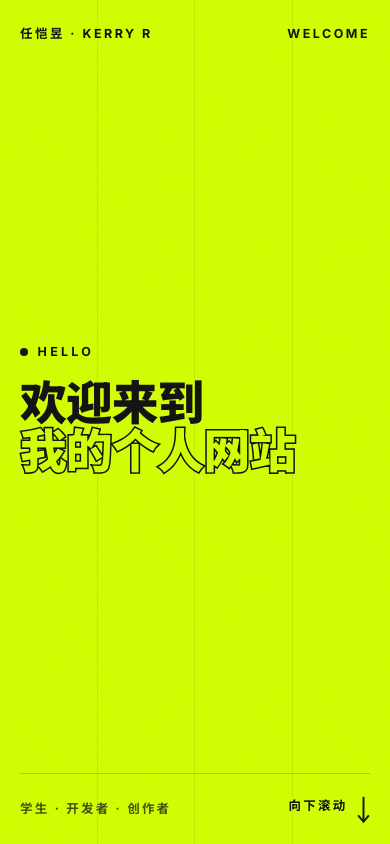
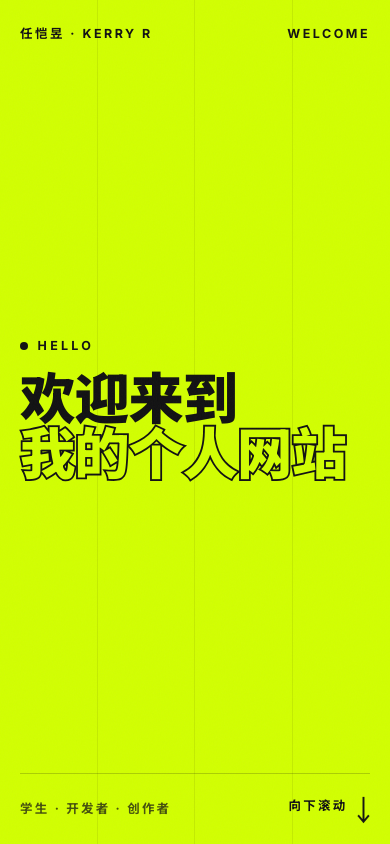
Before and after one commit to Superdajitui/R-KY, a website: page docs/index.html in a window 390 px wide. Shown: the top 844 px of the page. Drawn offline with Linux system fonts and the light colour scheme.

Commit message:
开场页大标题放大，做出视觉冲击
用户："移动端这个界面中间的文字放大，要有视觉冲击感"

1. 字号系数 12vw → 14.2vw
   手机上 46.8px → 55.4px（+18%），宽屏仍被 9.5rem 封顶在 152px，
   所以桌面版式完全没动。
   系数是按【最宽那一行】反推的上限：「我的个人网站」6 个字、字距 -.02em，
   实际宽度约等于 5.88 × 字号；390px 手机上可用宽 350px → 上限 59.5px。
   取 55.4px，实测占可用宽 93%（原来 73%），既撑满又留了余量。

2. 行距 1.04 → 0.99
   两行贴紧，整块读起来像一个"面"而不是两行字，视觉重量集中。
   汉字字身约占 0.88em，0.99 仍留 0.11em 空隙，不会粘。

3. 描边下限 3px → 3.6px（可见 1.5 → 1.8px）
   字号放大后下面那行实心黑更重了，描边维持原粗细会显得飘。
   桌面是 0.028em = 4.256px，落在 [3.6, 4.4] 区间内 → 桌面不受影响（已实测确认）。

4. 揭示动效加了一点"撑开"感
   落定从单纯位移改成 translateY(.42em) + scale(.965) → 原位原大小，
   缓动换成 cubic-bezier(.16,1,.3,1)（前段快后段极慢），更有分量。

验证：
- 360/390/414/430/768/1440 六档实测均不折行，最宽一行占比 93% 上下
- test-scroll 的折行检查扩展到了开场页那两行（用 Range 量真正的文字宽度 ——
  块级 span 的盒子宽度永远等于父宽，量了没用，第一版就白量了一次），
  并把各宽度下的占比打出来，接近 100% 时能提前看到危险
- 本地全套回归 + 括号守卫全绿

```diff
--- a/assets/css/style.css
+++ b/assets/css/style.css
@@ -281,8 +281,18 @@ body.is-ready .welcome__label{opacity:1;transform:none}
 
 .welcome__title{
   font-family:var(--f-cn);font-weight:900;
-  font-size:clamp(2.5rem,12vw,9.5rem);
-  line-height:1.04;letter-spacing:-.02em;
+  /* 字号系数从 12vw 提到 14.2vw：手机上是 46.8px → 55.4px（+18%），冲击力差别很明显。
+     上限 9.5rem 没动，所以宽屏仍然是原来的 152px，桌面版式完全不受影响。
+     这个系数是按【最宽的一行】反推的上限：
+     「我的个人网站」6 个字，字距 -.02em，实际宽度 ≈ 5.88 × 字号；
+     390px 手机上可用宽度 = 390 − 2×20(padding) = 350px → 字号上限 59.5px。
+     取 55.4px 留了余量；360px 窄机上算下来 51.1px 也仍然放得下。
+     test-welcome / test-scroll 里有断言盯着"这一行不许折行"。 */
+  font-size:clamp(2.5rem,14.2vw,9.5rem);
+  /* 行距收紧到 0.99：两行贴得更紧，整块更像一个"面"而不是两行字，
+     视觉重量集中，冲击感就出来了。
+     汉字字身大约占 0.88em，0.99 仍留了约 0.11em 的空隙，不会粘在一起。 */
+  line-height:.99;letter-spacing:-.02em;
 }
 /* 逐行上推揭示：整行一边上浮一边淡入。
    ------------------------------------------------------------
@@ -296,8 +306,11 @@ body.is-ready .welcome__label{opacity:1;transform:none}
 .welcome__line{display:block}
 .welcome__line > span{
   display:block;
-  opacity:0;transform:translateY(.42em);
-  transition:opacity 1s var(--ease),transform 1.15s var(--ease);
+  /* 除了上浮，再叠一点轻微放大：落定时像"压下去再稳稳撑开"，
+     比单纯位移更有分量。位移和缩放都是 em/倍率，跟着字号走。 */
+  opacity:0;transform:translateY(.42em) scale(.965);
+  transform-origin:left bottom;
+  transition:opacity 1s var(--ease),transform 1.15s cubic-bezier(.16,1,.3,1);
 }
 body.is-ready .welcome__line > span{opacity:1;transform:none}
 body.is-ready .welcome__line:nth-child(2) > span{transition-delay:.13s}
@@ -321,9 +334,12 @@ body.is-ready .welcome__line:nth-child(2) > span{transition-delay:.13s}
      同一个设计在两种尺寸下观感对不上。用 em 让它等比缩放，
      再夹一个下限，免得小屏上细到断线。
      数值是目标可见粗细的两倍：内半部分会被下面的填充盖住。
+     下限从 3px 提到 3.6px（可见 1.5 → 1.8px）：字号放大 18% 之后，
+     下面那行实心黑更重了，描边还是原来粗细就显得偏飘。
+     桌面上 0.028em = 4.26px，落在 [3.6, 4.4] 区间内，所以桌面完全不受影响。
      注意颜色不能省 —— -webkit-text-stroke 是简写属性，只给宽度的话
      颜色取 currentColor，而这里的 color 是 transparent，描边会整个消失。 */
-  -webkit-text-stroke:clamp(3px, 0.028em, 4.4px) var(--ink);
+  -webkit-text-stroke:clamp(3.6px, 0.028em, 4.4px) var(--ink);
 }
 .welcome__line--outline > span::after{
   content:attr(data-text);
--- a/docs/assets/css/style.css
+++ b/docs/assets/css/style.css
@@ -281,8 +281,18 @@ body.is-ready .welcome__label{opacity:1;transform:none}
 
 .welcome__title{
   font-family:var(--f-cn);font-weight:900;
-  font-size:clamp(2.5rem,12vw,9.5rem);
-  line-height:1.04;letter-spacing:-.02em;
+  /* 字号系数从 12vw 提到 14.2vw：手机上是 46.8px → 55.4px（+18%），冲击力差别很明显。
+     上限 9.5rem 没动，所以宽屏仍然是原来的 152px，桌面版式完全不受影响。
+     这个系数是按【最宽的一行】反推的上限：
+     「我的个人网站」6 个字，字距 -.02em，实际宽度 ≈ 5.88 × 字号；
+     390px 手机上可用宽度 = 390 − 2×20(padding) = 350px → 字号上限 59.5px。
+     取 55.4px 留了余量；360px 窄机上算下来 51.1px 也仍然放得下。
+     test-welcome / test-scroll 里有断言盯着"这一行不许折行"。 */
+  font-size:clamp(2.5rem,14.2vw,9.5rem);
+  /* 行距收紧到 0.99：两行贴得更紧，整块更像一个"面"而不是两行字，
+     视觉重量集中，冲击感就出来了。
+     汉字字身大约占 0.88em，0.99 仍留了约 0.11em 的空隙，不会粘在一起。 */
+  line-height:.99;letter-spacing:-.02em;
 }
 /* 逐行上推揭示：整行一边上浮一边淡入。
    ------------------------------------------------------------
@@ -296,8 +306,11 @@ body.is-ready .welcome__label{opacity:1;transform:none}
 .welcome__line{display:block}
 .welcome__line > span{
   display:block;
-  opacity:0;transform:translateY(.42em);
-  transition:opacity 1s var(--ease),transform 1.15s var(--ease);
+  /* 除了上浮，再叠一点轻微放大：落定时像"压下去再稳稳撑开"，
+     比单纯位移更有分量。位移和缩放都是 em/倍率，跟着字号走。 */
+  opacity:0;transform:translateY(.42em) scale(.965);
+  transform-origin:left bottom;
+  transition:opacity 1s var(--ease),transform 1.15s cubic-bezier(.16,1,.3,1);
 }
 body.is-ready .welcome__line > span{opacity:1;transform:none}
 body.is-ready .welcome__line:nth-child(2) > span{transition-delay:.13s}
@@ -321,9 +334,12 @@ body.is-ready .welcome__line:nth-child(2) > span{transition-delay:.13s}
      同一个设计在两种尺寸下观感对不上。用 em 让它等比缩放，
      再夹一个下限，免得小屏上细到断线。
      数值是目标可见粗细的两倍：内半部分会被下面的填充盖住。
+     下限从 3px 提到 3.6px（可见 1.5 → 1.8px）：字号放大 18% 之后，
+     下面那行实心黑更重了，描边还是原来粗细就显得偏飘。
+     桌面上 0.028em = 4.26px，落在 [3.6, 4.4] 区间内，所以桌面完全不受影响。
      注意颜色不能省 —— -webkit-text-stroke 是简写属性，只给宽度的话
      颜色取 currentColor，而这里的 color 是 transparent，描边会整个消失。 */
-  -webkit-text-stroke:clamp(3px, 0.028em, 4.4px) var(--ink);
+  -webkit-text-stroke:clamp(3.6px, 0.028em, 4.4px) var(--ink);
 }
 .welcome__line--outline > span::after{
   content:attr(data-text);
--- a/docs/index.html
+++ b/docs/index.html
@@ -31,7 +31,7 @@
 <!-- 开场页第一眼就是中文大字，中文字体必须一起预加载，
      否则会先闪一下系统字体再换过来 -->
 <link rel="preload" href="assets/fonts/noto-sans-sc-subset.woff2" as="font" type="font/woff2" crossorigin>
-<link rel="stylesheet" href="assets/css/style.css?v=6f88a6e6">
+<link rel="stylesheet" href="assets/css/style.css?v=3c9047dc">
 <noscript><style>
   /* 无脚本兜底：不让预加载遮罩和欢迎页挡住内容，一切静态可见。
      底部三件套和 KERRY 的每个字母都是各自入场的，漏一个就会缺一块。 */
```
Also changed, not shown: docs/404.html (+1 -1 lines), tools/test-scroll.mjs (+32 -0 lines).
